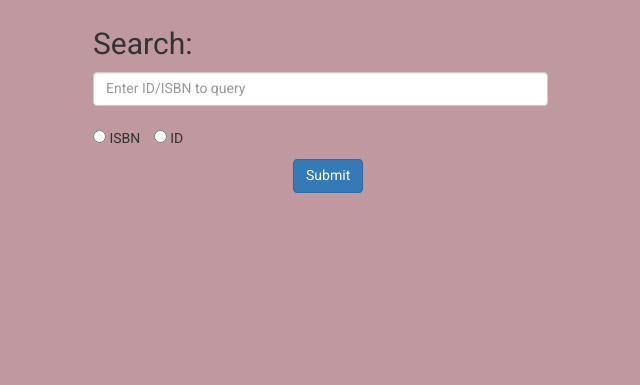
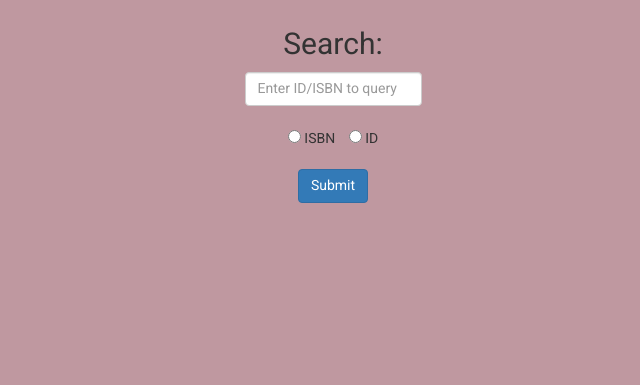
Before and after one commit to srdg/goodreadsrec, a Flask app: page / in a window 1280 px wide. Shown: the part 415-800 px from the top of the page, without its empty margins (317-957 px from the left). Run offline with Flask 2, Linux system fonts and the light colour scheme; some libraries are stand-ins or nearby versions; some web fonts are replaced.

Commit message:
Align form

```diff
--- a/templates/form.html
+++ b/templates/form.html
@@ -87,6 +87,21 @@
 	  .sidebar {padding-top: 15px;}
 	  .sidebar a {font-size: 18px;}
 	}
+
+	input[type=text], select, textarea{
+	  width: 100%;
+	  padding: 12px;
+	  border: 1px solid #ccc;
+	  border-radius: 4px;
+	  box-sizing: border-box;
+	  resize: vertical;
+	}
+	.form-centered {
+	    text-align: center;
+	}
+	form {
+	    display: inline-block;
+	}
   </style>
 </head>
 <body class="cursor">
@@ -112,19 +127,19 @@
     <img style="height:150px" src="https://www.pinclipart.com/picdir/big/169-1690579_book-icon-png-clip-art-transparent-download-book.png"></img>
       <h1>Books</h1>
   </div>
-  <div class="container" >
+  <div class="container form-centered" >
   <form class="form-inline" method="POST">
     <h2>Search:</h2>
     <div class="form-group">
-      <input type="text"  autocomplete="off" class="form-control" id="text" placeholder="Enter ID/ISBN to query" name="text" style="width:455px">
+      <input type="text"  autocomplete="off" class="form-control" id="text" placeholder="Enter ID/ISBN to query" name="text">
     </div>
     <br><br>
     <div class="form-group">
       <input type="radio" name="userChoice" value="isbn_no">  ISBN
       <input type="radio" name="userChoice" value="id_no" style="margin-left:10px;">  ID
     </div>
-    <br>
-    <button type="submit" class="btn btn-primary"  style="margin: 10px;margin-left:200px;">Submit</button>
+    <br><br>
+    <button type="submit" class="btn btn-primary">Submit</button>
   </form>
 </div>
 </body>
```
